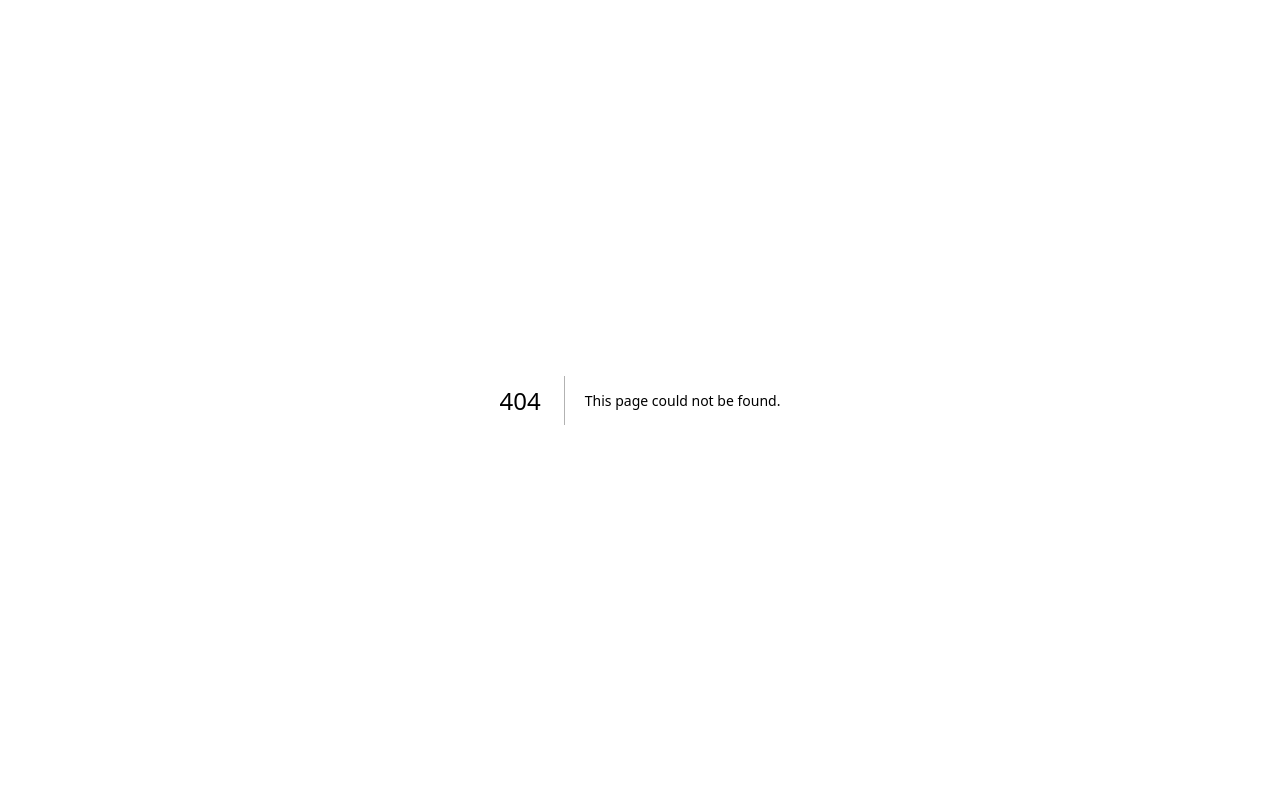
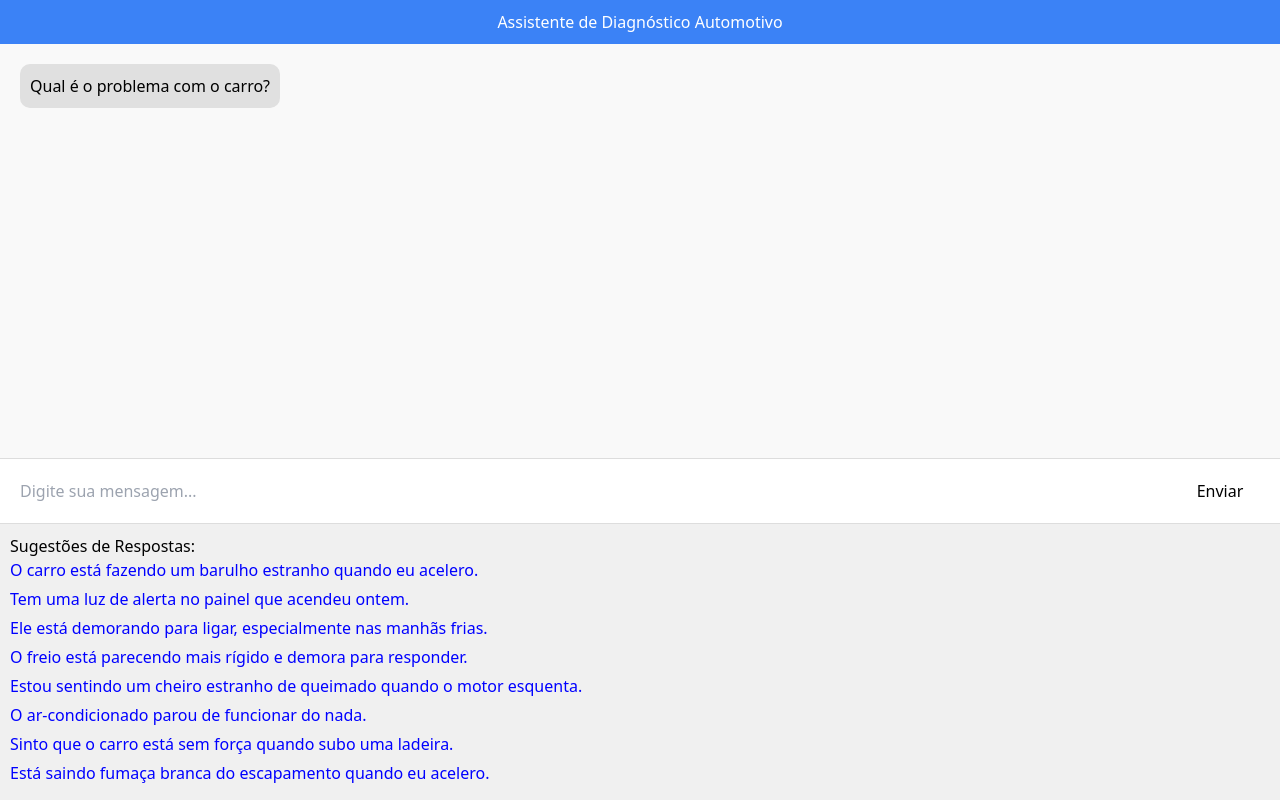
Before and after one commit to ThomasRodri/final, a Next.js app: page /Botpage in a window 1280 px wide. Before the commit this address had no page. Built offline with nearby package versions, Linux system fonts and the light colour scheme.

Commit message:
criando a bot page

```diff
--- /dev/null
+++ b/src/app/Botpage/page.tsx
@@ -0,0 +1,8 @@
+import Bot from "../components/Bot"
+
+
+export default function Botpage(){
+    return(
+        <Bot/>
+    )
+}
--- /dev/null
+++ b/src/app/components/Bot.tsx
@@ -0,0 +1,170 @@
+"use client"
+import { useState } from 'react';
+
+const Bot = () => {
+  const initialMessages = [
+    { sender: 'bot', text: "Qual é o problema com o carro?" }
+  ];
+
+  const [messages, setMessages] = useState(initialMessages);
+  const [userInput, setUserInput] = useState('');
+  const [step, setStep] = useState(1); // Inicia em 1, pois já fizemos a primeira pergunta
+
+  // Fluxo de perguntas do bot para o diagnóstico
+  const botQuestions = [
+    "Qual é o problema com o carro?",
+    "O carro faz algum barulho estranho?",
+    "Há alguma luz de aviso acesa no painel?",
+    "Quando o problema começou?",
+    "Já levou o carro ao mecânico antes?"
+  ];
+
+  // Respostas sugeridas para cada pergunta do bot
+  const suggestedAnswers = [
+    [
+      "O carro está fazendo um barulho estranho quando eu acelero.",
+      "Tem uma luz de alerta no painel que acendeu ontem.",
+      "Ele está demorando para ligar, especialmente nas manhãs frias.",
+      "O freio está parecendo mais rígido e demora para responder.",
+      "Estou sentindo um cheiro estranho de queimado quando o motor esquenta.",
+      "O ar-condicionado parou de funcionar do nada.",
+      "Sinto que o carro está sem força quando subo uma ladeira.",
+      "Está saindo fumaça branca do escapamento quando eu acelero."
+    ],
+    [
+      "Sim, ele faz um barulho metálico toda vez que eu acelero.",
+      "Não, ele está silencioso, só aquela luz no painel acendeu.",
+      "Não faz barulho, só está demorando para ligar.",
+      "Sim, parece um rangido vindo dos freios.",
+      "Sim, faz um barulho de assobio quando o motor esquenta.",
+      "Não, ele só está sem ar-condicionado mesmo.",
+      "Não percebi nenhum barulho, mas ele está sem força nas subidas.",
+      "Sim, faz um som de estouro quando a fumaça branca sai."
+    ],
+    [
+      "Sim, a luz do motor acendeu quando o carro começou a fazer o barulho estranho.",
+      "Sim, é justamente a luz de alerta que me preocupou ontem.",
+      "Não, não há luz acesa, só está demorando para ligar mesmo.",
+      "Sim, a luz de freio está acesa, provavelmente por causa da rigidez.",
+      "Sim, a luz de temperatura do motor acendeu quando senti o cheiro estranho.",
+      "Não, não há luz acesa, só o ar-condicionado que parou de funcionar.",
+      "Não, nenhuma luz, mas ele está realmente sem força nas subidas.",
+      "Sim, a luz da emissão acendeu quando começou a sair fumaça branca."
+    ],
+    [
+      "Começou ontem à noite, quando ouvi aquele barulho metálico pela primeira vez.",
+      "Começou hoje pela manhã, logo depois que a luz de alerta acendeu.",
+      "Faz alguns dias, quando percebi que ele começou a demorar para ligar.",
+      "O problema começou há umas duas semanas, quando ouvi aquele rangido nos freios.",
+      "Começou quando notei que o motor esquentava mais do que o normal.",
+      "Na semana passada, quando o ar-condicionado parou de funcionar.",
+      "Começou há alguns dias, quando o carro começou a perder potência nas subidas.",
+      "Quando a fumaça branca começou a sair do escapamento, há cerca de três dias."
+    ],
+    [
+      "Sim, levei ontem assim que ouvi o barulho metálico, mas ele ainda não conseguiu encontrar o problema.",
+      "Não, ainda não tive tempo de levar desde que a luz de alerta acendeu.",
+      "Sim, levei faz alguns dias quando ele começou a demorar para ligar, mas não resolveram.",
+      "Sim, levei há duas semanas quando o freio começou a ranger, mas o problema voltou.",
+      "Sim, já levei quando percebi o superaquecimento do motor, mas parece que não resolveu.",
+      "Ainda não, como foi ontem que o ar-condicionado parou de funcionar, não tive como levar.",
+      "Sim, levei há alguns dias quando ele começou a perder potência nas subidas, mas não ficou 100%.",
+      "Não, ainda não levei, estou tentando entender o motivo da fumaça branca antes."
+    ],
+  ];
+
+  const handleSend = (input: string) => {
+    if (!input) return;
+
+    // Adiciona a mensagem do usuário e a resposta do bot
+    setMessages((prev) => [...prev, { sender: 'user', text: input }]);
+    setUserInput('');
+
+    // Verifica se ainda há perguntas do bot para fazer
+    if (step < botQuestions.length) {
+      const nextQuestion = botQuestions[step];
+      setTimeout(() => {
+        setMessages((prev) => [...prev, { sender: 'bot', text: nextQuestion }]);
+        setStep((prevStep) => prevStep + 1);
+      }, 1000);
+    } else {
+      // Mensagem final sugerindo a visita ao mecânico
+      setTimeout(() => {
+        setMessages((prev) => [
+          ...prev,
+          { sender: 'bot', text: "Com base nas informações fornecidas, recomendamos levar seu carro a um mecânico para uma vistoria completa." }
+        ]);
+
+        // Recomeça a conversa
+        setTimeout(() => {
+          setMessages((prev) => [
+            ...prev,
+            { sender: 'bot', text: "Qual é o problema com o carro?" }
+          ]);
+          setStep(1); // Reinicia o passo
+        }, 3000); // Tempo para exibir a mensagem final antes de reiniciar
+      }, 1000);
+    }
+  };
+
+  return (
+    <div style={{ display: 'flex', flexDirection: 'column', height: '100vh' }}>
+      <h1 style={{ textAlign: 'center', padding: '10px', margin: 0, backgroundColor: '#3B82F6', color: '#fff' }}>
+        Assistente de Diagnóstico Automotivo
+      </h1>
+
+      <div style={{ flex: 1, overflowY: 'auto', padding: '20px', backgroundColor: '#f9f9f9' }}>
+        {messages.map((msg, index) => (
+          <div
+            key={index}
+            style={{
+              display: 'flex',
+              justifyContent: msg.sender === 'bot' ? 'flex-start' : 'flex-end',
+              marginBottom: '10px'
+            }}
+          >
+            <div
+              style={{
+                maxWidth: '60%',
+                padding: '10px',
+                borderRadius: '10px',
+                backgroundColor: msg.sender === 'bot' ? '#e0e0e0' : '#3B82F6',
+                color: msg.sender === 'bot' ? '#000' : '#fff',
+                textAlign: msg.sender === 'bot' ? 'left' : 'right'
+              }}
+            >
+              {msg.text}
+            </div>
+          </div>
+        ))}
+      </div>
+
+      <div style={{ borderTop: '1px solid #ddd', padding: '10px', backgroundColor: '#fff' }}>
+        <input
+          type="text"
+          value={userInput}
+          onChange={(e) => setUserInput(e.target.value)}
+          placeholder="Digite sua mensagem..."
+          style={{ width: 'calc(100% - 100px)', padding: '10px', marginRight: '10px' }}
+        />
+        <button onClick={() => handleSend(userInput)} style={{ padding: '10px', width: '80px' }}>
+          Enviar
+        </button>
+      </div>
+
+      {/* Sugestões de respostas para a pergunta atual */}
+      <div style={{ padding: '10px', backgroundColor: '#f0f0f0', borderTop: '1px solid #ddd' }}>
+        <h3>Sugestões de Respostas:</h3>
+        <ul>
+          {suggestedAnswers[step - 1]?.map((answer, index) => (
+            <li key={index} onClick={() => handleSend(answer)} style={{ cursor: 'pointer', color: 'blue', marginBottom: '5px' }}>
+              {answer}
+            </li>
+          ))}
+        </ul>
+      </div>
+    </div>
+  );
+};
+
+export default Bot;
```
Also changed, not shown: package.json (+6 -5 lines), src/app/components/chatbot.tsx (deleted), 1 other file (tests, documents, lock files or other folders).
